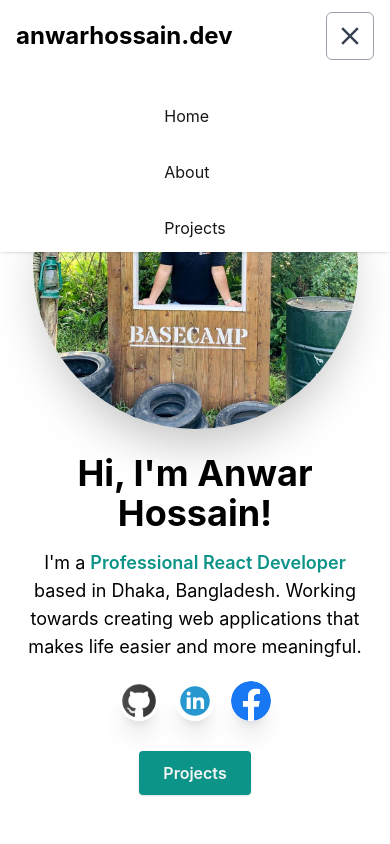
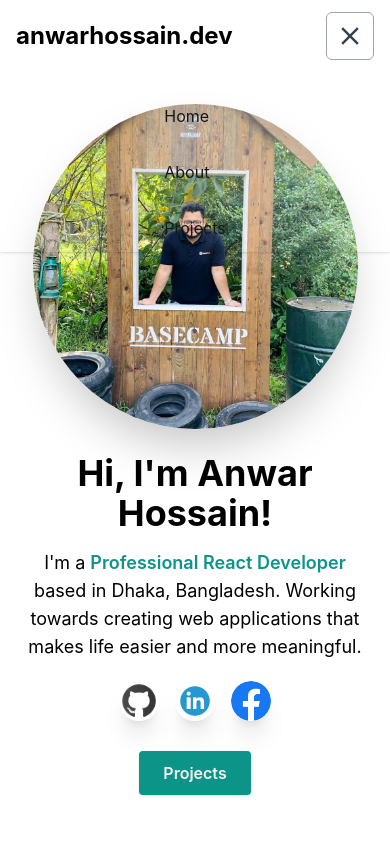
Before and after one commit to anwarhossain1/my-portfolio-tailwind, a Next.js app: page / in a window 390 px wide. Both pictures are taken after a click on the button 351 px from the left and 35 px from the top of the page. Shown: the top 844 px of the page. Built offline with nearby package versions, Linux system fonts and the light colour scheme.

Commit message:
theme changing process commented

```diff
--- a/src/components/Navbar.js
+++ b/src/components/Navbar.js
@@ -4,6 +4,7 @@ import { usePathname } from "next/navigation";
 import React, { useState } from "react";
 import { IoMdClose, IoMdMenu } from "react-icons/io";
 import { Link } from "react-scroll/modules";
+
 const NAV_ITEMS = [
   {
     label: "Home",
@@ -19,6 +20,9 @@ const NAV_ITEMS = [
   },
 ];
 
+// ${
+//         currentTheme === "dark" ? "bg-black" : "bg-white"
+//       }
 const Navbar = () => {
   const { systemTheme, theme, setTheme } = useTheme();
   const currentTheme = theme === "system" ? systemTheme : theme;
@@ -26,9 +30,7 @@ const Navbar = () => {
   const [navbar, setNavbar] = useState(false);
   return (
     <header
-      className={`w-full mx-auto  px-4 md:px-20 fixed top-0 z-50 shadow ${
-        currentTheme === "dark" ? "bg-black" : "bg-white"
-      }`}
+      className={`w-full mx-auto  px-4 md:px-20 fixed top-0 z-50 shadow  "bg-white" `}
     >
       <div className="justify-between md:items-center md:flex">
         <div>
@@ -71,11 +73,12 @@ const Navbar = () => {
                       duration={500}
                       onClick={() => setNavbar(!navbar)}
                     >
-                      {item.label}
+                      <h2>{item.label}</h2>
                     </Link>
                   </motion.div>
                 );
               })}
+
               {/* {currentTheme === "dark" ? (
                 <button
                   onClick={() => setTheme("light")}
```
